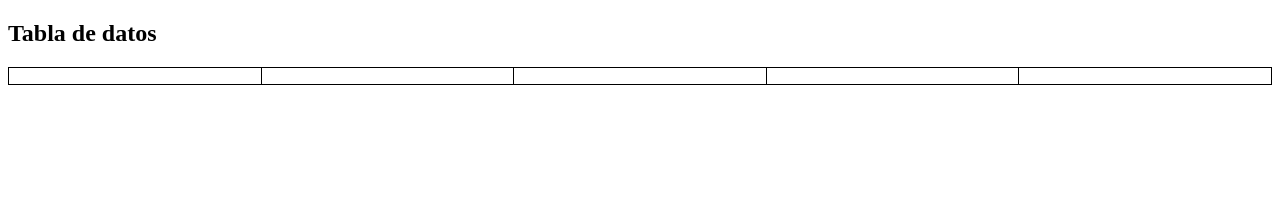
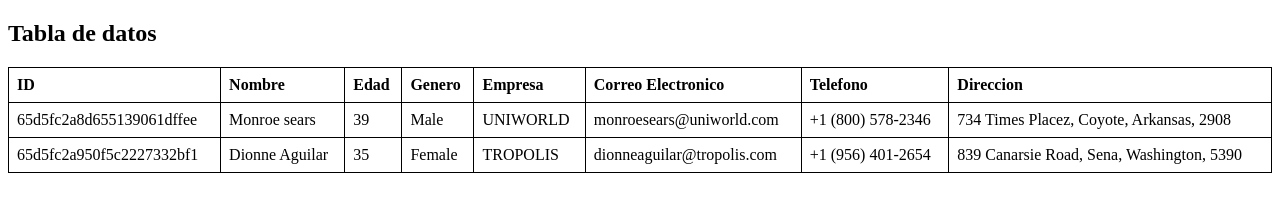
Before and after one commit to topetusam/html_mendozaTulio, a plain HTML site: page 3/index.html in a window 1280 px wide. Drawn offline with Linux system fonts and the light colour scheme.

Commit message:
llenando informacion

```diff
--- a/3/index.html
+++ b/3/index.html
@@ -21,24 +21,41 @@
     <table>
         <thead>
             <tr>
-                <th></th>
-                <th></th>
-                <th></th>
-                <th></th>
-                <th></th>
-
-
+                <th>ID</th>
+                <th>Nombre</th>
+                <th>Edad </th>
+                <th>Genero</th>
+                <th>Empresa</th>
+                <th>Correo Electronico</th>
+                <th>Telefono</th>
+                <th>Direccion</th>
             </tr>
         </thead>
+    <tbody>
+        <tr>
+            <td>65d5fc2a8d655139061dffee</td>
+            <td>Monroe sears</td>
+            <td>39</td>
+            <td>Male</td>
+            <td>UNIWORLD</td>
+            <td>monroesears@uniworld.com</td>
+            <td>+1 (800) 578-2346</td>
+            <td>734 Times Placez, Coyote, Arkansas, 2908</td>
+        </tr>
+        <tr>
+            <td>65d5fc2a950f5c2227332bf1</td>
+            <td>Dionne Aguilar</td>
+            <td>35</td>
+            <td>Female</td>
+            <td>TROPOLIS</td>
+            <td>dionneaguilar@tropolis.com</td>
+            <td>+1 (956) 401-2654</td>
+            <td>839 Canarsie Road, Sena, Washington, 5390</td>
+        </tr>
 
 
 
-
-
-
-
-
-
+    </tbody>
     </table>
 
 </body>
```
